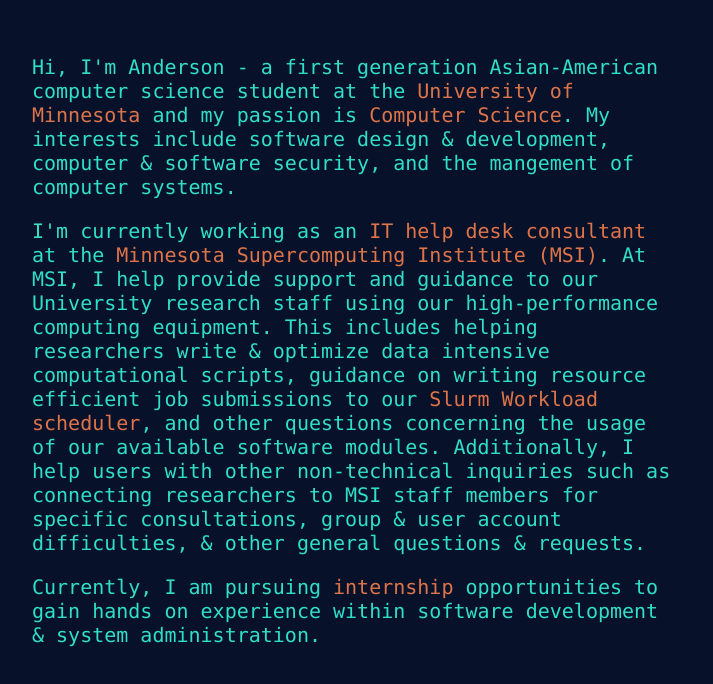
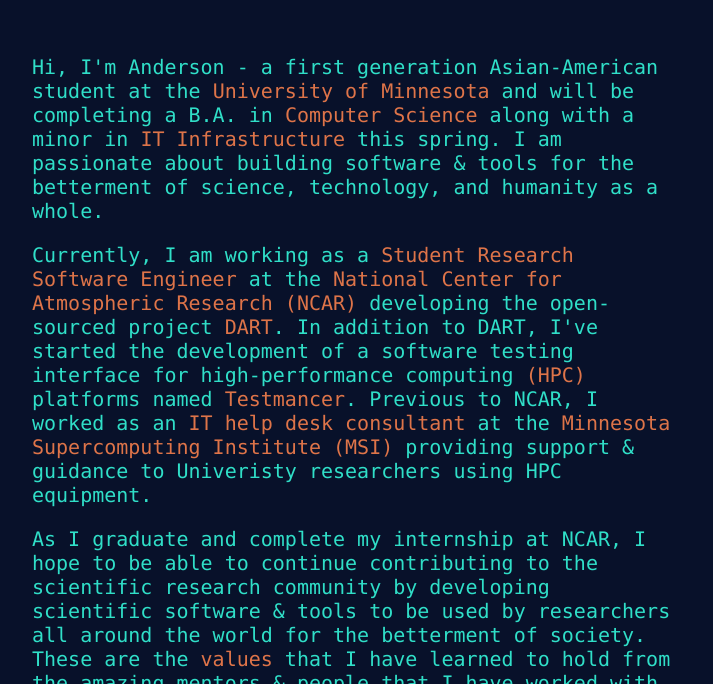
Before and after one commit to achauphan/personal-site, a plain HTML site: page index.html in a window 1280 px wide. Shown: the part 63-747 px from the top of the page, without its empty margins (283-996 px from the left). Drawn offline with nearby package versions, Linux system fonts and the light colour scheme.

Commit message:
updated website bio

```diff
--- a/index.html
+++ b/index.html
@@ -29,26 +29,35 @@
             <main class="main">
                 <div class="y-pad40">
                     <div class="cont-aboutMe">
+
                         <p class="text-default">
-                            Hi, I'm Anderson - a first generation Asian-American computer science student at the
-                            <span class="text-color-orange">University of Minnesota</span> and my passion is <span class="text-color-orange">Computer Science</span>.
-                            My interests include software design & development, computer & software security, and the mangement of computer systems.
-                        </p>
-                        <p class="text-default">
-                            I'm currently working as an <span class="text-color-orange">IT help desk consultant</span> at the
-                            <a target="_blank" rel="noopener noreferrer" href="https://www.msi.umn.edu/" class="text-color-orange link">Minnesota Supercomputing Institute (MSI)</a>.
-                            At MSI, I help provide support and guidance to our University research staff using our high-performance computing equipment.
-                            This includes helping researchers write & optimize data intensive computational scripts, guidance on writing resource efficient
-                            job submissions to our <span class="text-color-orange">Slurm Workload scheduler</span>, and other questions concerning the usage of our available software modules.
-                            Additionally, I help users with other non-technical inquiries such as connecting researchers to MSI staff members
-                            for specific consultations, group & user account difficulties, & other general questions & requests.
+                            Hi, I'm Anderson - a first generation Asian-American student at the
+                            <span class="text-color-orange">University of Minnesota</span> and will be completing a B.A. in <span class="text-color-orange">Computer Science</span>
+                            along with a minor in <span class="text-color-orange">IT Infrastructure</span> this spring. I am passionate about building software & tools
+                            for the betterment of science, technology, and humanity as a whole.
+
 
                         </p>
+
                         <p class="text-default">
-                            Currently, I am pursuing
-                            <span class="text-color-orange">internship</span>
-                            opportunities to gain hands on experience within software development & system administration.
+                            Currently, I am working as a
+                            <span class="text-color-orange">Student Research Software Engineer</span> at the <a target="_blank" rel="noopener noreferrer" href="https://dart.ucar.edu/" class="text-color-orange link">
+                                National Center for Atmospheric Research (NCAR)
+                            </a>
+                            developing the open-sourced project <a target="_blank" rel="noopener noreferrer" href="https://github.com/NCAR/DART" class="text-color-orange link">DART</a>.
+                            In addition to DART, I've started the development of a software testing interface for high-performance computing <span class="text-color-orange">(HPC)</span> platforms named <span class="text-color-orange">Testmancer</span>.
+                            Previous to NCAR, I worked as an <span class="text-color-orange">IT help desk consultant</span> at the
+                            <a target="_blank" rel="noopener noreferrer" href="https://www.msi.umn.edu/" class="text-color-orange link">Minnesota Supercomputing Institute (MSI)</a> providing support & guidance
+                            to Univeristy researchers using HPC equipment.
                         </p>
+
+                        <p class="text-default">
+                            As I graduate and complete my internship at NCAR, I hope to be able to continue contributing to the scientific research community
+                            by developing scientific software & tools to be used by researchers all around the world for the betterment of society. These are the <span class="text-color-orange">values</span> that I have learned to hold
+                            from the amazing mentors & people that I have worked with at <span class="text-color-orange">NCAR</span>, <span class="text-color-orange">MSI</span>, and <span class="text-color-orange">researchers</span> of the Univeristy of Minnesota.
+
+                        </p>
+
                     </div>
                 </div>
             </main>
```
